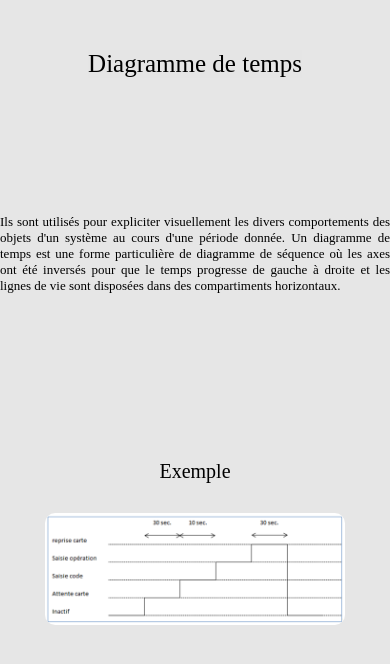
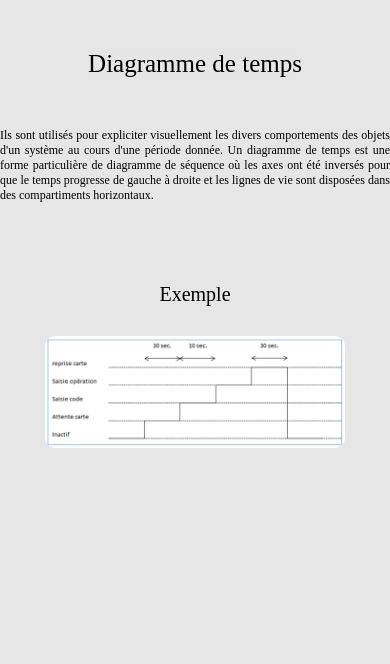
Before and after one commit to 2023-cda-alt-devops-p3/catalog-sc, a plain HTML site: page time.html in a window 390 px wide. Drawn offline with Linux system fonts and the light colour scheme.

Commit message:
style: :art: Fix CSS

```diff
--- a/pages.css
+++ b/pages.css
@@ -16,6 +16,7 @@ body{
 
 .main{
     padding-top: 50px;
+    margin-left: 200px;
     height: 100%;
     background-color: #e6e6e6;
     display: flex;
@@ -73,10 +74,11 @@ img{
 
     .main{
         width: 100vw;
-        height: 80vh;
+        height: 100%;
         display: flex;
+        margin-left: 0;
         flex-direction: column;
-        justify-content: space-around;
+        justify-content: center;
         align-items: center;
     }
 
@@ -85,6 +87,6 @@ img{
     }
 
     .content{
-        font-size: 13px;
+        font-size: 12px;
     }
 }
```
